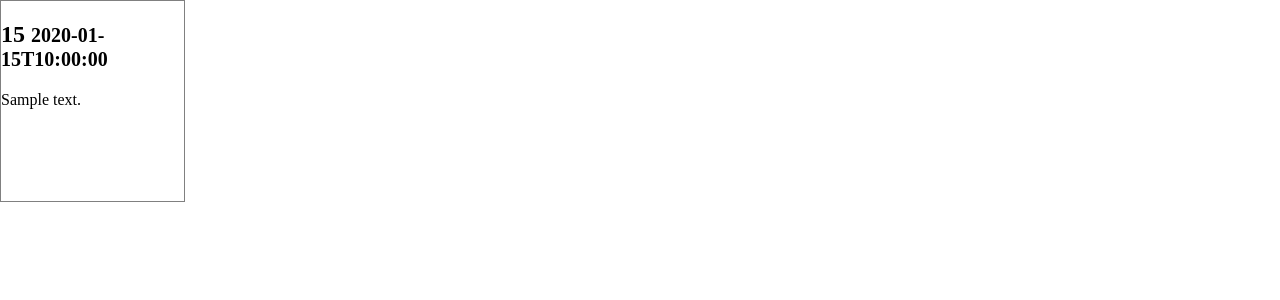
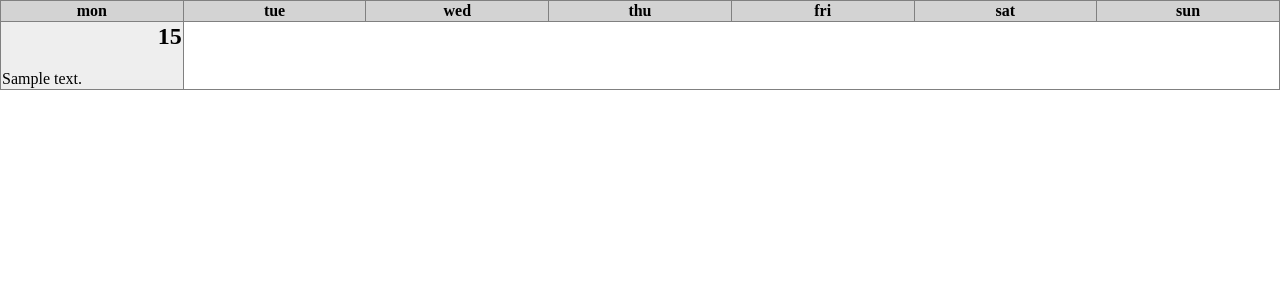
Before and after one commit to jakubvalenta/automatic-diary, a Python web app: template automatic_diary/templates/template.html in a window 1280 px wide. Shown: the top 300 px of the page. Run offline with Jinja, Linux system fonts and the light colour scheme; the template is opened without the code that fills it: most values are stand-ins (such as "Sample title", 1, 10 or a date in 2020).

Commit message:
template: Use HTML table

```diff
--- a/automatic_diary/templates/template.html
+++ b/automatic_diary/templates/template.html
@@ -6,32 +6,62 @@
          body {
              margin: 0;
          }
-         .week {
-             display: flex;
-             align-items: stretch;
+         .csfd {
+             color: red;
          }
-         .day {
+         h2 {
+             text-align: right;
+         }
+         table {
+             width: 100%;
+             border-collapse: collapse;
+             table-layout: fixed;
+         }
+         table, td, th {
              border: 1px solid gray;
+         }
+         th {
+             background: lightgray;
+         }
+         td, th {
              width: 14.28%;
+         }
+         tr {
              min-height: 200px;
          }
-         .csfd {
-             color: red;
+         td.even {
+             background: #eee;
          }
         </style>
     </head>
     <body>
+        <table>
+            <thead>
+                <tr>
+                    {% for weekday in ('mon', 'tue', 'wed', 'thu', 'fri', 'sat', 'sun') %}
+                    <th>{{ weekday }}</th>
+                    {% endfor %}
+                </tr>
+            </thead>
+            <tbody>
                 {% for week in weeks %}
-        <div class="week">
+                <tr>
                     {% for day in week %}
-            <div class="day {{ day.date.strftime('%a').lower() }}">
-                <h2>{{ day.date.day }} <small>{{ day.date.isoformat() }}</small></h2>
+                    <td{% if day.date.month % 2 %} class="even"{% endif %}>
+                        <h2 title="{{ day.date.isoformat() }}">
+                            {{ day.date.day }}
+                            {% if day.date.day == 1 %}
+                            {{ day.date.strftime('%b')}}
+                            {% endif %}
+                        </h2>
                         {% for item in day.items %}
                         <p class="{{ item.provider }}">{{ item.text }}</p>
                         {% endfor %}
-            </div>
+                    </td>
                     {% endfor %}
-        </div>
+                </tr>
                 {% endfor %}
+            </tbody>
+        </table>
     </body>
 </html>
```
Lines whose indentation alone changed are shown as unchanged.
